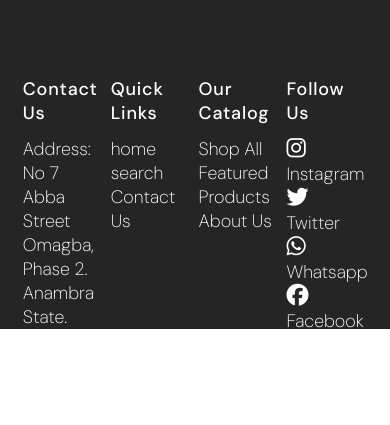
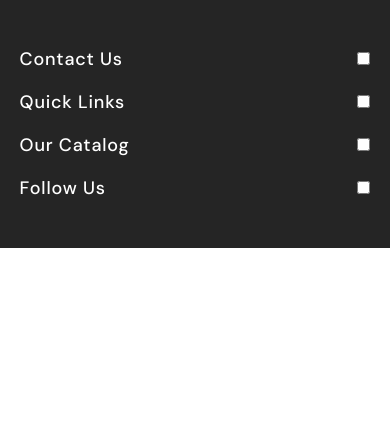
Before and after one commit to Neonard18/Anabelle, a Django app: page /store/index/ in a window 390 px wide; the page is wider, and only the part inside the window is pictured. Shown: the part 2896-3321 px from the top of that part. After the commit the page ends 3144 px from the top of that part, so only its background shows below. Run offline with Django 5.2, Linux system fonts and the light colour scheme; the visitor is signed in with stand-in values (Sample User, id 1); data that the repository does not hold is empty; some libraries are stand-ins or nearby versions.

Commit message:
footer fully responsive

```diff
--- a/store/static/store/home.css
+++ b/store/static/store/home.css
@@ -664,13 +827,14 @@ footer {
 .f-item {
     display: inline-flex;
     flex-direction: column;
-    justify-content: space-between;
+    justify-content: space-evenly;
     color: white;
     width: 22.5%;
-    height: 44%;
+    height: calc(52%);
     /* padding-left: px; */
     /* width: 100%; */
     text-wrap: wrap;
+    /* transition: all 3.2s ease 2ms; */
 }
 .f-item > p {
     font-size: 18px;
@@ -685,11 +849,61 @@ footer {
     justify-content: space-around;
 }
 
-.footer-nav-title {
-    margin-bottom: 12px;
-}
+/* .footer-nav-title > span {
+    display: none;
+} */
 
 .fa-brands {
     font-size: 22px;
     margin-right: 10px;
 }
+
+@media (width <= 500px) {
+    footer {
+        padding-top: 40px;
+        padding-bottom: 40px;
+        height: fit-content;
+    }
+
+    .footer-wrapper {
+        gap: 3px;
+        flex-direction: column;
+        align-items: stretch;
+        flex-wrap: nowrap;
+        justify-content: center;
+    }
+
+    .footer-nav-title {
+        padding-top: 8px;
+        padding-bottom: 8px;
+        display: flex;
+        flex-direction: row;
+        justify-content: space-between;
+        padding-left: 4px;
+        padding-right: 4px;
+        width: 100%;
+        margin: 0;
+    }
+
+    .f-item {
+        width:100%;
+        height: auto;
+        justify-content: start;
+    }
+
+    .f-item > div {
+        height: 0;
+        overflow: hidden;
+        transition: height .5s ease-in-out !important;
+    }
+
+    .f-item > div.expanded {
+        height: 120px;
+    }
+
+
+    .footer-nav-title > span {
+        display: initial;
+    }
+
+}
--- a/store/templates/store/home.html
+++ b/store/templates/store/home.html
@@ -8,6 +8,7 @@
           <title>Home</title>
           <script src="https://kit.fontawesome.com/c1d73264ae.js" crossorigin="anonymous"></script>
           <link rel="stylesheet" href="{% static 'store/home.css' %}">
+          <link rel="stylesheet" href="{% static 'store/hamburger.css' %}">
           <link rel="preconnect" href="https://fonts.googleapis.com">
       <link rel="preconnect" href="https://fonts.gstatic.com" crossorigin>
       <link href="https://fonts.googleapis.com/css2?family=DM+Sans:ital,opsz,wght@0,9..40,100..1000;1,9..40,100..1000&display=swap" rel="stylesheet">
@@ -26,10 +27,17 @@
                 </div>
 
                     <!-- nav links -->
-                    <div>
+                    <div class="nav-links">
                         <a href="#">Brands</a>
                         <a href="{% url 'logout' %}">Log Out</a>
                     </div>
+
+                <label class="burger" for="burger">
+                    <input type="checkbox" id="burger">
+                    <span></span>
+                    <span></span>
+                    <span></span>
+                </label>
             </div>
         </div>
 
@@ -68,7 +76,8 @@
             <div class="parent">
                 <div class="description">
                     <p >
-                        Discover a wide selection of premium shoes from the most popular brands, all in one place. Whether you’re looking for the latest trends, comfort, or performance, we’ve got something for everyone.  </p>
+                        Discover a wide selection of premium shoes from the most popular brands, all in one place. Whether you’re looking for the latest trends, comfort, or performance, we’ve got something for everyone.
+                    </p>
                 </div>
                 <div class="sample">
                     <div class="collection_list first-item">
@@ -136,8 +145,13 @@
     </main>
     <footer>
         <div class="footer-wrapper">
-            <div class="block-item1 f-item">
-                <p class="footer-nav-title">Contact Us</p>
+            <div class="block-item1 f-item" id="block-item1">
+                <p class="footer-nav-title">Contact Us
+                    <span class="checkbox-container">
+                        <input type="checkbox" class="toggle-checkbox" id="toggle-1" />
+                        <label for="toggle-1" class="toggle-label"></label>
+                    </span>
+                </p>
                 <div>
                     <p><span>Address:</span> No 7 Abba Street Omagba, Phase 2. Anambra State.</p>
                     <p><span>Mobile:</span> 09028346795</p>
@@ -146,7 +160,14 @@
 
             </div>
             <div class="block-item2 f-item">
-                <p class="footer-nav-title">Quick Links</p>
+                <p class="footer-nav-title">
+                    Quick Links
+
+                    <span class="checkbox-container">
+                        <input type="checkbox" class="toggle-checkbox" id="toggle-2"/>
+                        <label for="toggle-2" class="toggle-label"></label>
+                    </span>
+                </p>
                 <div>
                     <p>home</p>
                     <p>search</p>
@@ -155,7 +176,14 @@
                 </div>
             </div>
             <div class="block-item3 f-item">
-                <p class="footer-nav-title">Our Catalog</p>
+                <p class="footer-nav-title">
+                    Our Catalog
+
+                    <span class="checkbox-container">
+                        <input type="checkbox" class="toggle-checkbox" id="toggle-3"/>
+                        <label for="toggle-3" class="toggle-label"></label>
+                    </span>
+                </p>
                 <div>
                     <p>Shop All</p>
                     <p>Featured Products</p>
@@ -163,7 +191,14 @@
                 </div>
             </div>
             <div class="block-item4 f-item">
-                <p class="footer-nav-title">Follow Us</p>
+                <p class="footer-nav-title">
+                    Follow Us
+
+                    <span class="checkbox-container">
+                        <input type="checkbox" class="toggle-checkbox" id="toggle-4"/>
+                        <label for="toggle-4" class="toggle-label"></label>
+                    </span>
+                </p>
                 <div>
                     <span>
                         <i class="fa-brands fa-instagram"></i>
@@ -187,26 +222,7 @@
     </footer>
 
     <script src="{% static 'store/cartLogic.js' %}"></script>
-    <script>
-        function scrollToLeft() {
-            const element = document.getElementsByClassName("fp-grid")[0];
-            // Scroll 300 pixels left
-            element.scrollBy({
-                top: 0,
-                left: -290,
-                behavior: 'smooth'  // Adds smooth scrolling effect
-            });
-        }
-
-        function scrollToRight() {
-            const element = document.getElementsByClassName("fp-grid")[0];
-            // Scroll 300 pixels right
-            element.scrollBy({
-                top: 0,
-                left: 290,
-                behavior: 'smooth'  // Adds smooth scrolling effect
-            });
-        }
-    </script>
+    <script src="{% static 'store/scroll.js' %}"></script>
+    <script src="{% static 'store/toggle.js' %}"></script>
 </body>
 </html>
--- a/store/urls.py
+++ b/store/urls.py
@@ -10,4 +10,5 @@ urlpatterns = [
     path('signin/', views.sign_in ,name='signin'),
     path('cartview/', views.view_cart, name='cartview'),
     path('cart/add/<int:product_id>/', views.add_to_cart ,name='cart'),
+    path('cart/del/<int:product_id>/', views.delete_cart ,name='cart-delete'),
 ]
--- a/store/views.py
+++ b/store/views.py
@@ -97,6 +97,18 @@ def add_to_cart(request, product_id):
          "cartitem_quantity": cartitem.quantity,
     })
 
+def delete_cart(request, product_id):
+    product = get_object_or_404(Product, id=product_id)
+    user = request.user
+
+    cart = user.cart
+    try:
+        cartItem = CartItem.objects.get(cart=cart,product=product)
+        cartItem.delete()
+    except CartItem.DoesNotExist:
+        pass
+    return JsonResponse({"message": "Item deleted from cart"})
+
 
 def view_cart(request):
     user = request.user
```
Also changed, not shown: other parts of store/static/store/home.css (+180 -17 lines).
